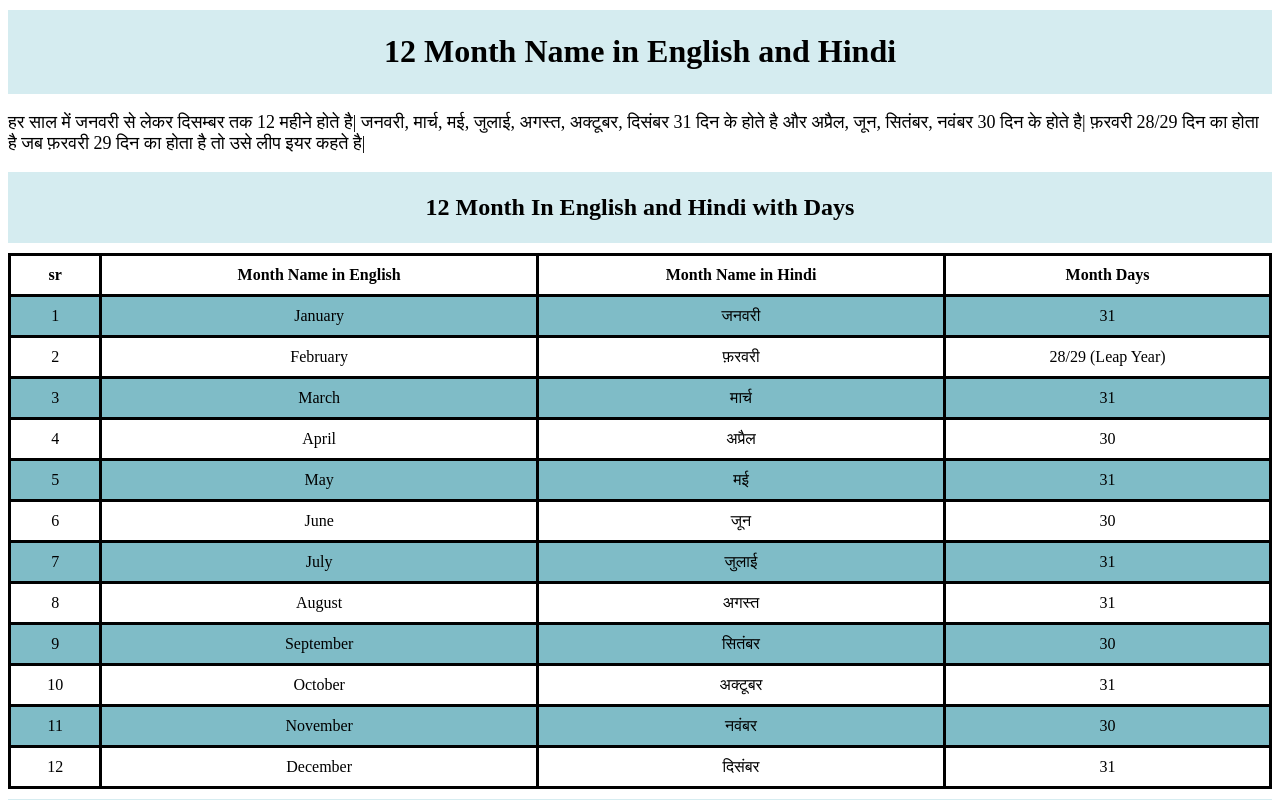
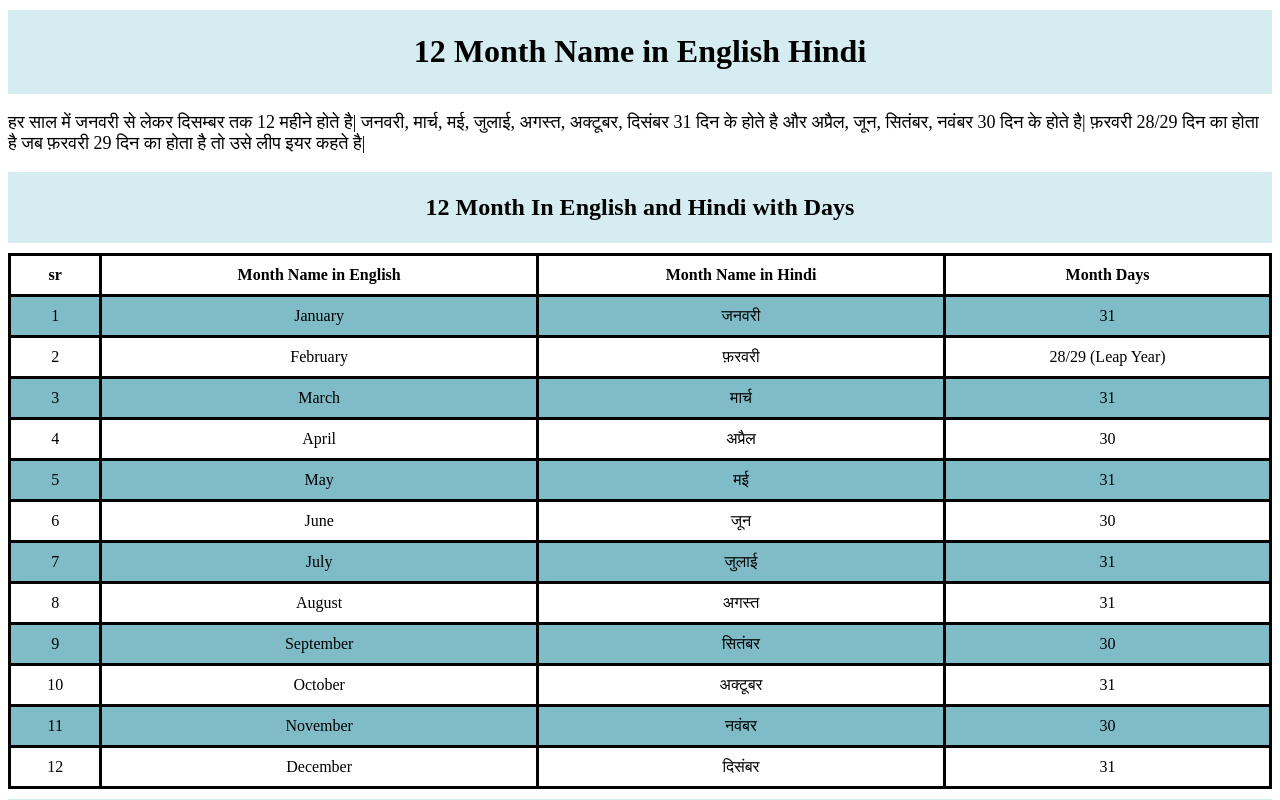
Before and after one commit to weekname/monthnameinhindi, a plain HTML site: page index.html in a window 1280 px wide. Shown: the top 800 px of the page. Drawn offline with Linux system fonts and the light colour scheme.

Commit message:
Update index.html
code change and add search console code

```diff
--- a/index.html
+++ b/index.html
@@ -4,7 +4,8 @@
     <meta charset="utf-8">
     <meta name="description" content="According to the Gregorian calendar of modern times, there are 12 months in a year, and each month has either 30 or 31 days. February remains on 28/29">
     <meta name="viewport" content="width=device-width, initial-scale=1.0">
-    <title>Month Name in English and Hindi </title>
+    <meta name="google-site-verification" content="GJ9SHzhBcIASBQjO2Gh1WwhHcbpRsvgWxnUVB60KG4Q" />
+    <title>12 Month Name in Hindi </title>
     <style>
 
     .c5{
@@ -41,7 +42,7 @@
       </style>
   </head>
   <body>
-    <div class="d1"><h1>12 Month Name in English and Hindi</h1></div>
+    <div class="d1"><h1>12 Month Name in English Hindi</h1></div>
     <p class="c5">हर साल में जनवरी से लेकर दिसम्बर तक 12 महीने होते है| जनवरी, मार्च, मई, जुलाई, अगस्त, अक्टूबर, दिसंबर 31 दिन के होते है और अप्रैल, जून, सितंबर, नवंबर 30 दिन के होते है| फ़रवरी 28/29 दिन का होता है जब फ़रवरी 29 दिन का होता है तो उसे लीप इयर कहते है|</p>
     <div class="d1"><h2>12 Month In English and Hindi with Days</h2></div>
     <div style="overflow-x:auto;" class="first">
```
